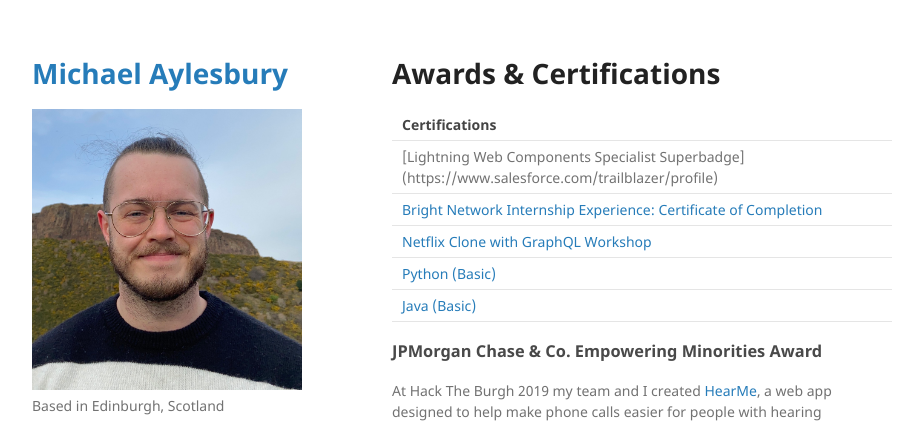
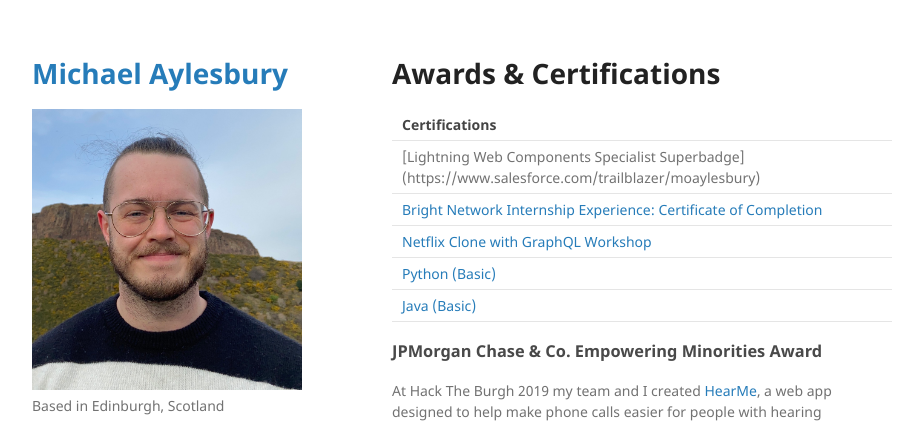
Before and after one commit to moaylesbury/michaelaylesbury.github.io, a Jekyll site: the page built from awards-and-certifications.md, in a window 1280 px wide. Shown: the top 423 px of the page, without its empty margins (178-1101 px from the left). Built offline with Jekyll 4.4.1, drawn with Linux system fonts in a browser that asks for light colours; our own code applies the rules of GitHub Pages for plain Markdown files; part of the change alters nothing that is shown.

Commit message:
Fix link

```diff
--- a/awards-and-certifications.md
+++ b/awards-and-certifications.md
@@ -6,7 +6,7 @@ layout: default
 
 | Certifications                                                   |
 |:------------------------------------------------------------|
-| [Lightning Web Components Specialist Superbadge] (https://www.salesforce.com/trailblazer/profile) |
+| [Lightning Web Components Specialist Superbadge] (https://www.salesforce.com/trailblazer/moaylesbury) |
 | [Bright Network Internship Experience: Certificate of Completion](https://www.brightnetwork.co.uk/certificates/internship-experience-uk-techn_ycf31rmiz7kw0p/)       |
 | [Netflix Clone with GraphQL Workshop](https://badgr.com/public/assertions/iqAuwki3Q8ie79yUvZgwHw)          |
 | [Python (Basic)](https://www.hackerrank.com/certificates/e30643b02cf6)          |
```
